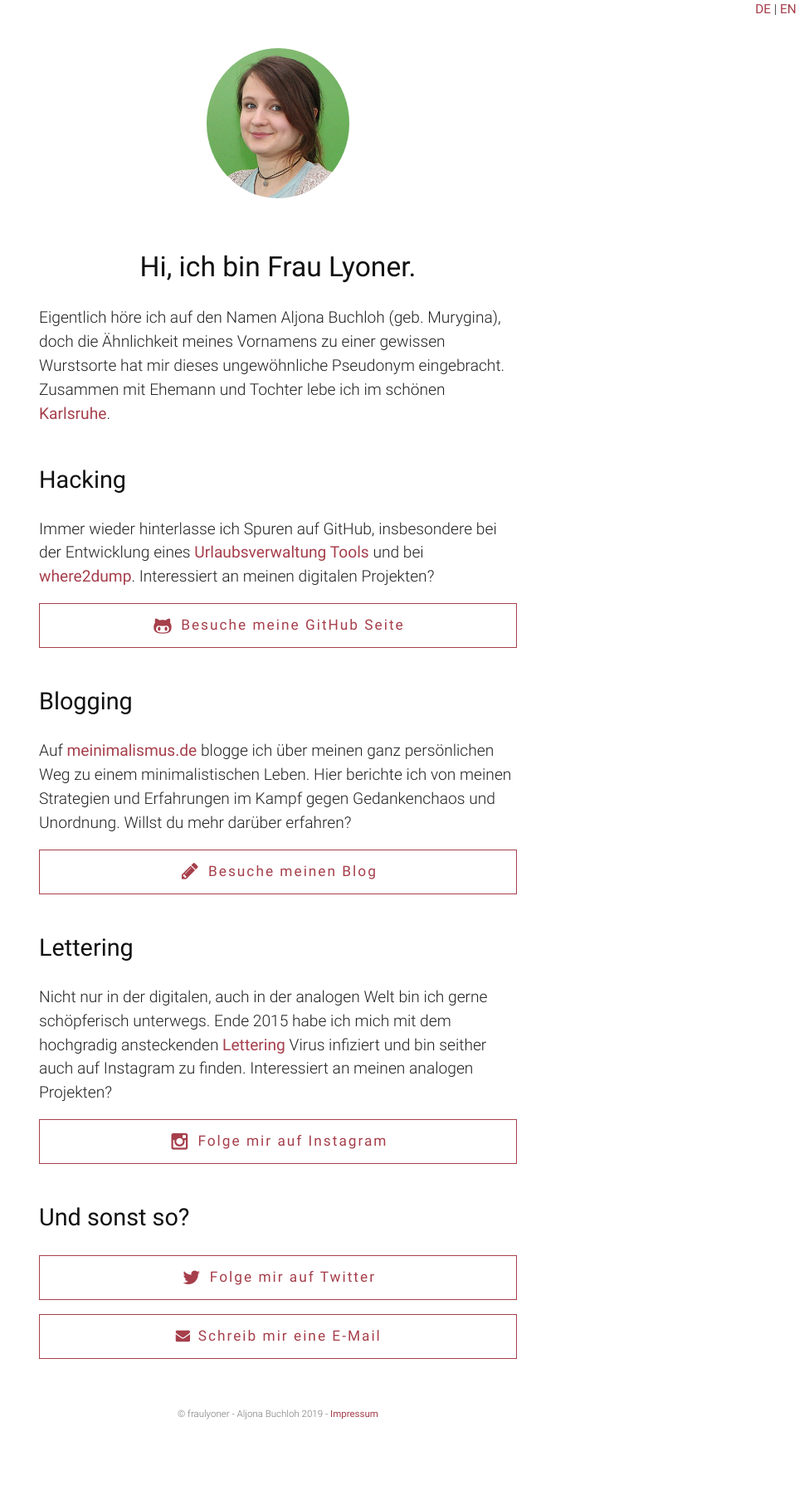
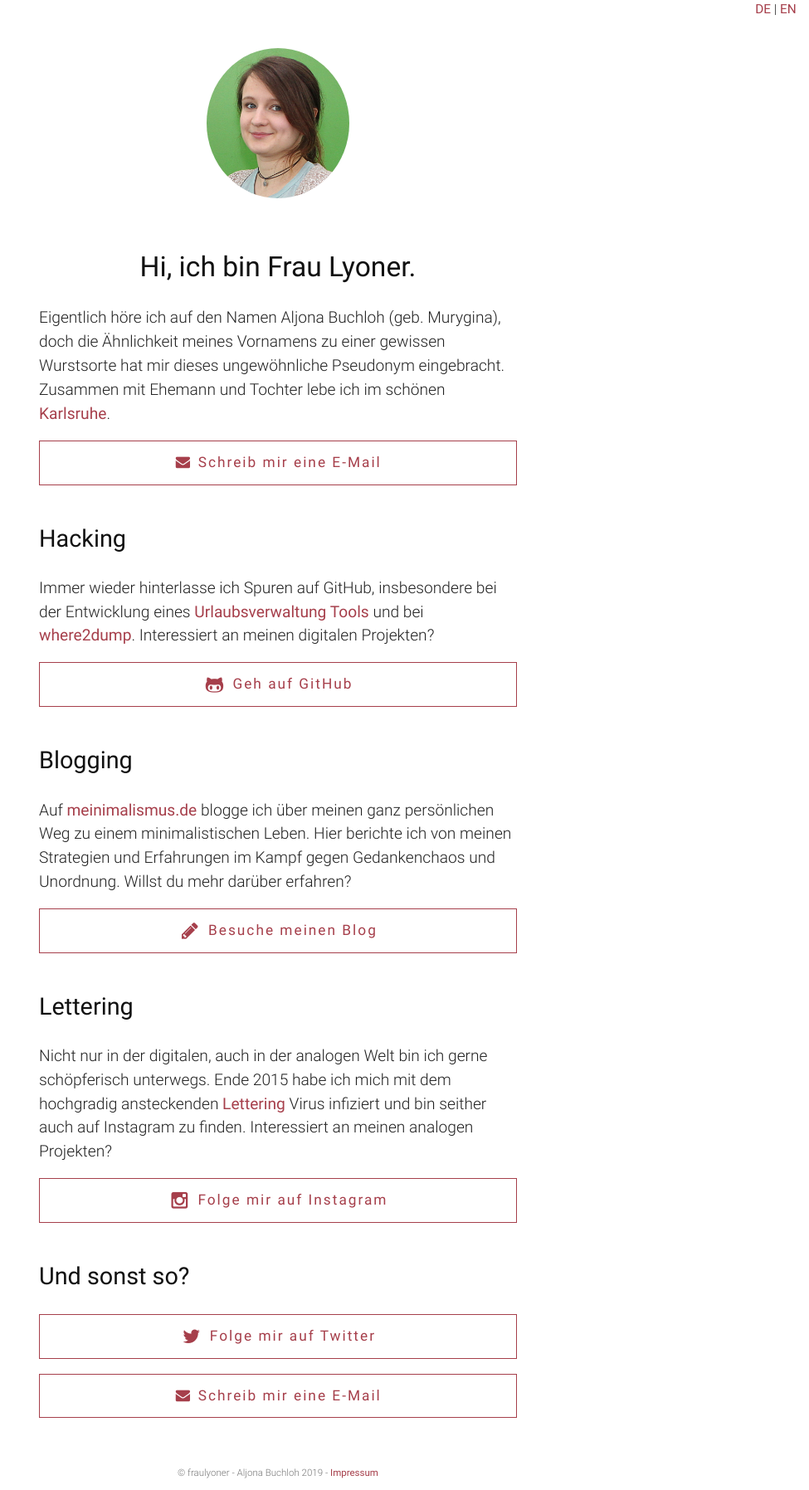
Before and after one commit to fraulyoner/fraulyoner.github.io, a Jekyll site: the page built from index_de.html, in a window 1280 px wide. Shown: the whole page at 83% size, without its empty margins (305-1280 px from the left). Built offline with Jekyll 4.4.1, drawn with Linux system fonts in a browser that asks for light colours; before the commit the page ends 1725 px from its top, so only the background shows below that.

Commit message:
Add mail button to top of page

```diff
--- a/index_de.html
+++ b/index_de.html
@@ -10,6 +10,9 @@ layout: default
     ungew&ouml;hnliche Pseudonym eingebracht.
     Zusammen mit Ehemann und Tochter lebe ich im sch&ouml;nen
     <a target="_blank" href="{{ site.links.location }}">Karlsruhe</a>.
+    <a class="button" href="mailto:{{ site.user.email }}">
+      <i class="fa fa-fw fa-envelope"></i> Schreib mir eine E-Mail
+    </a>
   </p>
 </section>
 
@@ -19,13 +22,12 @@ layout: default
   <p>
     Immer wieder hinterlasse ich Spuren auf GitHub, insbesondere bei der
     Entwicklung eines
-    <a target="_blank" href="{{ site.links.uv }}"
-       title="synyx Urlaubsverwaltung">
-      Urlaubsverwaltung Tools</a> und bei
+    <a target="_blank" href="{{ site.links.uv }}">Urlaubsverwaltung Tools</a>
+    und bei
     <a target="_blank" href="{{ site.links.where2dump }}">where2dump</a>.
     Interessiert an meinen digitalen Projekten?
     <a class="button" target="_blank" href="{{ site.user.github }}">
-      <i class="fa fa-lg fa-fw fa-github-alt"></i> Besuche meine GitHub Seite
+      <i class="fa fa-lg fa-fw fa-github-alt"></i> Geh auf GitHub
     </a>
   </p>
 </section>
```
Also changed, not shown: index.html (+5 -3 lines).
